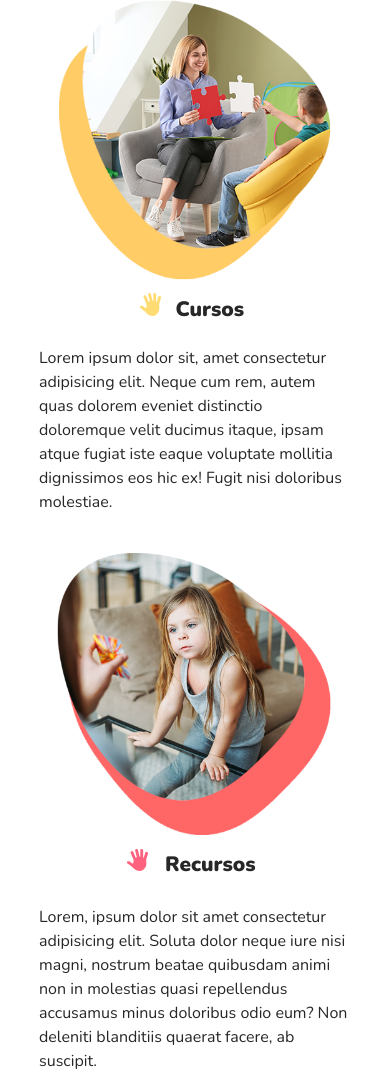
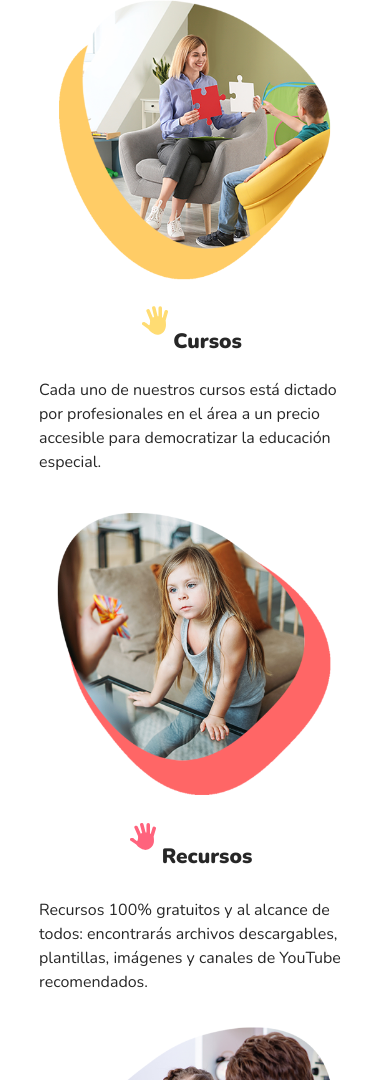
Before and after one commit to ninafranca/Growpies-web, a website: page index.html in a window 390 px wide. Shown: the part 1840-2920 px from the top of the page. Drawn offline with nearby package versions, Linux system fonts and the light colour scheme.

Commit message:
intento arreglar index manos que se separan del texto en mobile

```diff
--- a/index.html
+++ b/index.html
@@ -161,7 +161,7 @@
                                 <h3>Cursos</h3>
                             </div>
                         </a>
-                        <p>Lorem ipsum dolor sit, amet consectetur adipisicing elit. Neque cum rem, autem quas dolorem eveniet distinctio doloremque velit ducimus itaque, ipsam atque fugiat iste eaque voluptate mollitia dignissimos eos hic ex! Fugit nisi doloribus molestiae.</p>
+                        <p>Cada uno de nuestros cursos está dictado por profesionales en el área a un precio accesible para democratizar la educación especial.</p>
                     </div>
                 </div>
                     <div class="index-secciones_card recursos">
@@ -173,7 +173,7 @@
                                     <h3>Recursos</h3>
                                 </div>
                             </a>
-                            <p>Lorem, ipsum dolor sit amet consectetur adipisicing elit. Soluta dolor neque iure nisi magni, nostrum beatae quibusdam animi non in molestias quasi repellendus accusamus minus doloribus odio eum? Non deleniti blanditiis quaerat facere, ab suscipit.</p>
+                            <p>Recursos 100% gratuitos y al alcance de todos: encontrarás archivos descargables, plantillas, imágenes y canales de YouTube recomendados.</p>
                         </div>
                     </div>
                     <div class="index-secciones_card blog">
@@ -185,7 +185,7 @@
                                     <h3>Blog</h3>
                                 </div>
                             </a>
-                            <p>Lorem ipsum dolor sit amet consectetur adipisicing elit. Quisquam necessitatibus sunt reprehenderit, sint labore libero at aspernatur neque modi culpa, debitis, aperiam quod expedita iusto adipisci nostrum enim. Laboriosam odit, excepturi rerum ratione explicabo praesentium?</p>
+                            <p>Nuestros artículos combinan la información provista por profesionales con experiencias personales, recomendaciones y un espacio para conversar. ¡Encuentra apoyo y forma parte de la comunidad!</p>
                         </div>
                     </div>
             </div>
--- a/scss/components/_index.scss
+++ b/scss/components/_index.scss
@@ -525,8 +525,8 @@ main {
                         align-items: baseline;
                         margin-left: -3%;
                         img {
-                            height: 5vh;
-                            padding-right: 15%;
+                            width: 8vw;
+                            padding-right: 5%;
                         }
                     }
                 }
@@ -634,7 +634,7 @@ main {
                         }
                         .manos-secciones {
                             img {
-                                height: 5vw;
+                                height: 6vh;
                             }
                             h3 {
                                 font-size: 170%;
@@ -652,9 +652,6 @@ main {
         }
         @media screen and (max-width: 600px) {
             margin-top: 235%;
-        }
-        @media screen and (max-width: 575px) {
-            margin-top: 220%;
         }
         @media screen and (max-width: 575px) {
             margin-top: 220%;
@@ -678,7 +675,7 @@ main {
                     div {
                         .manos-secciones {
                             img {
-                                height: 6vw;
+                                height: 5vh;
                             }
                             h3 {
                                 font-size: 150%;
@@ -722,7 +719,7 @@ main {
                     div {
                         .manos-secciones {
                             img {
-                                height: 7vw;
+                                height: 7vh;
                             }
                         }
                     }
@@ -898,7 +895,7 @@ main {
     }
 
     .bloque-consulta {
-        padding-top: 40%;
+        padding-top: 50%;
         background-image: url("/assets/fondo-consulta.jpg");
         height: 100vh;
         background-position: top;
```
Also changed, not shown: css/main.css.
